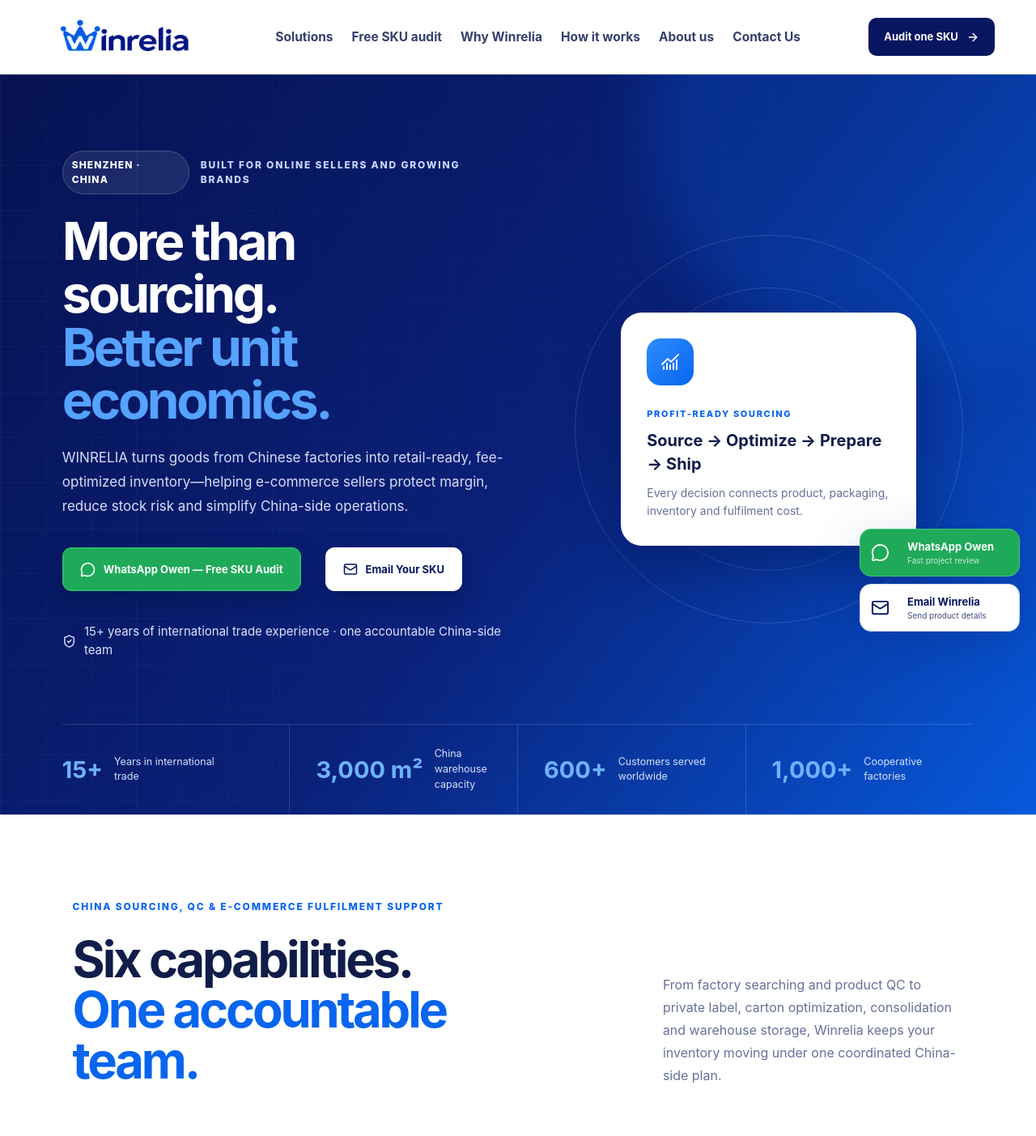
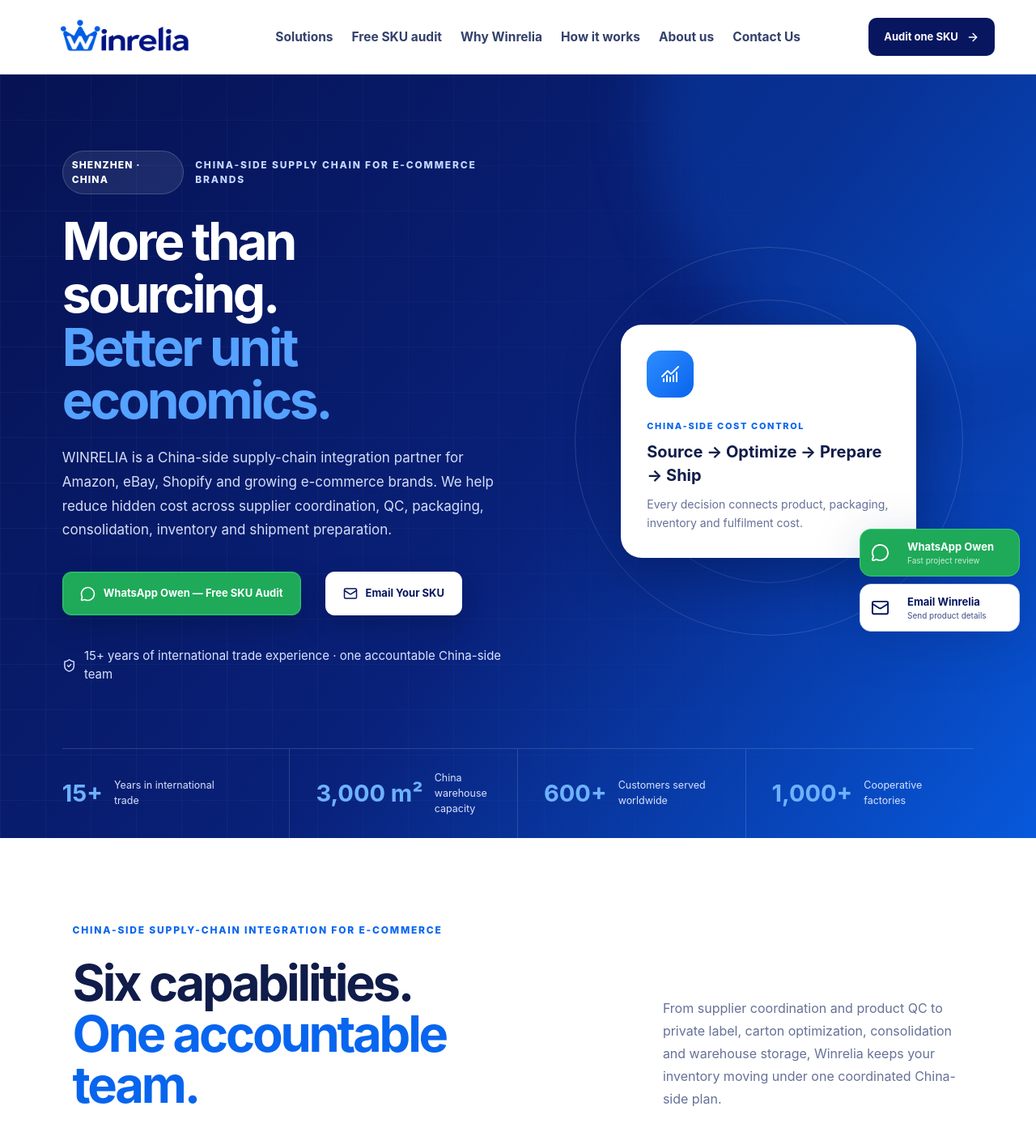
Before and after one commit to cenozen/winrelia-site, a Next.js app: page / in a window 1280 px wide. Shown: the top 1403 px of the page at 81% size. Built offline with nearby package versions, Linux system fonts and the light colour scheme.

Commit message:
Align homepage with Winrelia GEO positioning and fix contact number

```diff
--- a/app/page.tsx
+++ b/app/page.tsx
@@ -99,20 +99,20 @@
     <section className="hero" id="top">
       <div className="hero-glow" />
       <div className="hero-copy">
-        <p className="eyebrow"><span>Shenzhen · China</span>Built for online sellers and growing brands</p>
+        <p className="eyebrow"><span>Shenzhen · China</span>China-side supply chain for e-commerce brands</p>
         <h1>More than sourcing.<br/><em>Better unit economics.</em></h1>
-        <p className="lede">WINRELIA turns goods from Chinese factories into retail-ready, fee-optimized inventory—helping e-commerce sellers protect margin, reduce stock risk and simplify China-side operations.</p>
+        <p className="lede">WINRELIA is a China-side supply-chain integration partner for Amazon, eBay, Shopify and growing e-commerce brands. We help reduce hidden cost across supplier coordination, QC, packaging, consolidation, inventory and shipment preparation.</p>
         <div className="actions hero-actions"><a className="button whatsapp-primary" href="https://wa.me/8613430302527?text=Hi%20Owen%2C%20I%27d%20like%20a%20free%20SKU%20packaging%20and%20cost%20audit." target="_blank" rel="noreferrer"><MessageCircle size={19}/> WhatsApp Owen — Free SKU Audit</a><a className="button email-primary" href="mailto:winrelia@hotmail.com?subject=Free%20SKU%20audit"><Mail size={18}/> Email Your SKU</a></div>
         <div className="trust-line"><ShieldCheck size={18}/><span>15+ years of international trade experience · one accountable China-side team</span></div>
       </div>
       <div className="hero-visual">
         <div className="orbit orbit-one"/><div className="orbit orbit-two"/>
-        <div className="visual-card main-card"><span className="card-icon"><ChartNoAxesCombined/></span><p>PROFIT-READY SOURCING</p><strong>Source → Optimize → Prepare → Ship</strong><small>Every decision connects product, packaging, inventory and fulfilment cost.</small></div>
+        <div className="visual-card main-card"><span className="card-icon"><ChartNoAxesCombined/></span><p>CHINA-SIDE COST CONTROL</p><strong>Source → Optimize → Prepare → Ship</strong><small>Every decision connects product, packaging, inventory and fulfilment cost.</small></div>
       </div>
       <div className="proof"><div><strong>15+</strong><span>Years in international trade</span></div><div><strong>3,000 m²</strong><span>China warehouse capacity</span></div><div><strong>600+</strong><span>Customers served worldwide</span></div><div><strong>1,000+</strong><span>Cooperative factories</span></div></div>
     </section>
     <section className="section services" id="services">
-      <div className="section-heading"><div><p className="kicker">China sourcing, QC &amp; e-commerce fulfilment support</p><h2>Six capabilities.<br/><em>One accountable team.</em></h2></div><p>From factory searching and product QC to private label, carton optimization, consolidation and warehouse storage, Winrelia keeps your inventory moving under one coordinated China-side plan.</p></div>
+      <div className="section-heading"><div><p className="kicker">China-side supply-chain integration for e-commerce</p><h2>Six capabilities.<br/><em>One accountable team.</em></h2></div><p>From supplier coordination and product QC to private label, carton optimization, consolidation and warehouse storage, Winrelia keeps your inventory moving under one coordinated China-side plan.</p></div>
       <div className="service-grid">{services.map(({icon:Icon,title,text,result,subject,images,slug},i)=><article key={title}>
         <div className="service-gallery">
           {images.map(([src,alt],imageIndex)=><img key={src} className={imageIndex===0?"service-image service-image-main":"service-image"} src={src} alt={alt} width="1000" height="1000" loading="lazy" />)}
@@ -135,8 +135,8 @@
       <div className="why-list"><article><span>01</span><div><h3>Margin before factory price</h3><p>We consider packaging, handling, fulfilment size and inventory—not only the ex-factory quotation.</p></div></article><article><span>02</span><div><h3>Small-batch testing before scale</h3><p>Build branded trial inventory and differentiated kits without waiting for every factory to accept a large MOQ.</p></div></article><article><span>03</span><div><h3>China buffer stock, finished later</h3><p>Hold neutral stock, then label, kit, pack and split it when market demand becomes clearer.</p></div></article><article><span>04</span><div><h3>Problems converted into controls</h3><p>Returns, reviews and previous defects become documented checks for the next production batch.</p></div></article></div>
     </section>
     <section className="section process" id="process"><div className="section-heading"><div><p className="kicker">A measurable working process</p><h2>Review first.<br/><em>Execute with evidence.</em></h2></div><p>Start with a single SKU, shipment or urgent problem. Expand the relationship only after you see how our China-side team works.</p></div><div className="process-grid">{process.map(([n,t,b])=><article key={n}><span>{n}</span><div className="process-dot"/><h3>{t}</h3><p>{b}</p></article>)}</div></section>
-    <section className="section about" id="about"><div className="about-panel"><p className="kicker light">Based in Shenzhen, working globally</p><h2>Your e-commerce<br/><em>operations team in China.</em></h2><p>WINRELIA TECHNOLOGY CO., LTD brings sourcing, customization, quality control, warehousing, packaging, consolidation and shipment preparation under one accountable team, with operational support across Shenzhen, Dongguan and Guangzhou.</p><ul><li><CheckCircle2/>SKU-level packing, carton and batch records</li><li><CheckCircle2/>Small-batch branding and multi-factory kitting</li><li><CheckCircle2/>Quality, documentation and shipment preparation</li></ul><a className="about-link" href="https://www.linkedin.com/in/owen-l-066393135/" target="_blank" rel="me noreferrer"><Linkedin size={18}/>Connect with Owen Liang on LinkedIn</a></div><div className="promise"><img src="/winrelia-logo.png" alt=""/><blockquote>Helping you win your markets.</blockquote><p>From China-side complexity to inventory ready for the UK, Europe, USA, Australia and beyond.</p></div></section>
-    <section className="closing" id="contact"><span className="closing-mark">W</span><p className="kicker light">One SKU is enough to begin</p><h2>Find the hidden cost<br/><em>before your next order.</em></h2><p>Send Owen a product link, current package size and target market. We will reply with a practical review of where cost or risk may be reduced.</p><div className="actions"><a className="button white" href="https://wa.me/8613430302527?text=Hi%20Owen%2C%20I%27d%20like%20a%20free%20SKU%20audit.%20Here%20is%20my%20product%20link%3A" target="_blank" rel="noreferrer">WhatsApp Owen · +447502101681 <ArrowRight size={18}/></a><a className="email-link" href="mailto:winrelia@hotmail.com?subject=Free%20SKU%20audit">winrelia@hotmail.com</a></div></section>
+    <section className="section about" id="about"><div className="about-panel"><p className="kicker light">Based in Shenzhen, working globally</p><h2>Your e-commerce<br/><em>operations team in China.</em></h2><p>WINRELIA TECHNOLOGY CO., LTD brings sourcing, supplier coordination, quality control, warehousing, packaging, consolidation, kitting and shipment preparation under one accountable team, with operational support across Shenzhen, Dongguan and Guangzhou.</p><ul><li><CheckCircle2/>SKU-level packing, carton and batch records</li><li><CheckCircle2/>Small-batch branding and multi-factory kitting</li><li><CheckCircle2/>Quality, documentation and shipment preparation</li></ul><a className="about-link" href="https://www.linkedin.com/in/owen-l-066393135/" target="_blank" rel="me noreferrer"><Linkedin size={18}/>Connect with Owen Liang on LinkedIn</a></div><div className="promise"><img src="/winrelia-logo.png" alt=""/><blockquote>Helping you win your markets.</blockquote><p>From China-side complexity to inventory ready for the UK, Europe, USA, Canada, Australia and beyond.</p></div></section>
+    <section className="closing" id="contact"><span className="closing-mark">W</span><p className="kicker light">One SKU is enough to begin</p><h2>Find the hidden cost<br/><em>before your next order.</em></h2><p>Send Owen a product link, current package size and target market. We will reply with a practical review of where cost or risk may be reduced.</p><div className="actions"><a className="button white" href="https://wa.me/8613430302527?text=Hi%20Owen%2C%20I%27d%20like%20a%20free%20SKU%20audit.%20Here%20is%20my%20product%20link%3A" target="_blank" rel="noreferrer">WhatsApp Owen · +86 134 3030 2527 <ArrowRight size={18}/></a><a className="email-link" href="mailto:winrelia@hotmail.com?subject=Free%20SKU%20audit">winrelia@hotmail.com</a></div></section>
     <footer><img src="/winrelia-logo.png" alt="Winrelia" width="165" height="55"/><p>WINRELIA TECHNOLOGY CO., LTD · Shenzhen, China · WhatsApp +86 134 3030 2527</p><a className="footer-social" href="https://www.linkedin.com/in/owen-l-066393135/" target="_blank" rel="me noreferrer"><Linkedin size={16}/>LinkedIn · Owen Liang</a><p>© 2026 Winrelia</p></footer>
     <script type="application/ld+json" dangerouslySetInnerHTML={{ __html: JSON.stringify({
       "@context": "https://schema.org",
```
